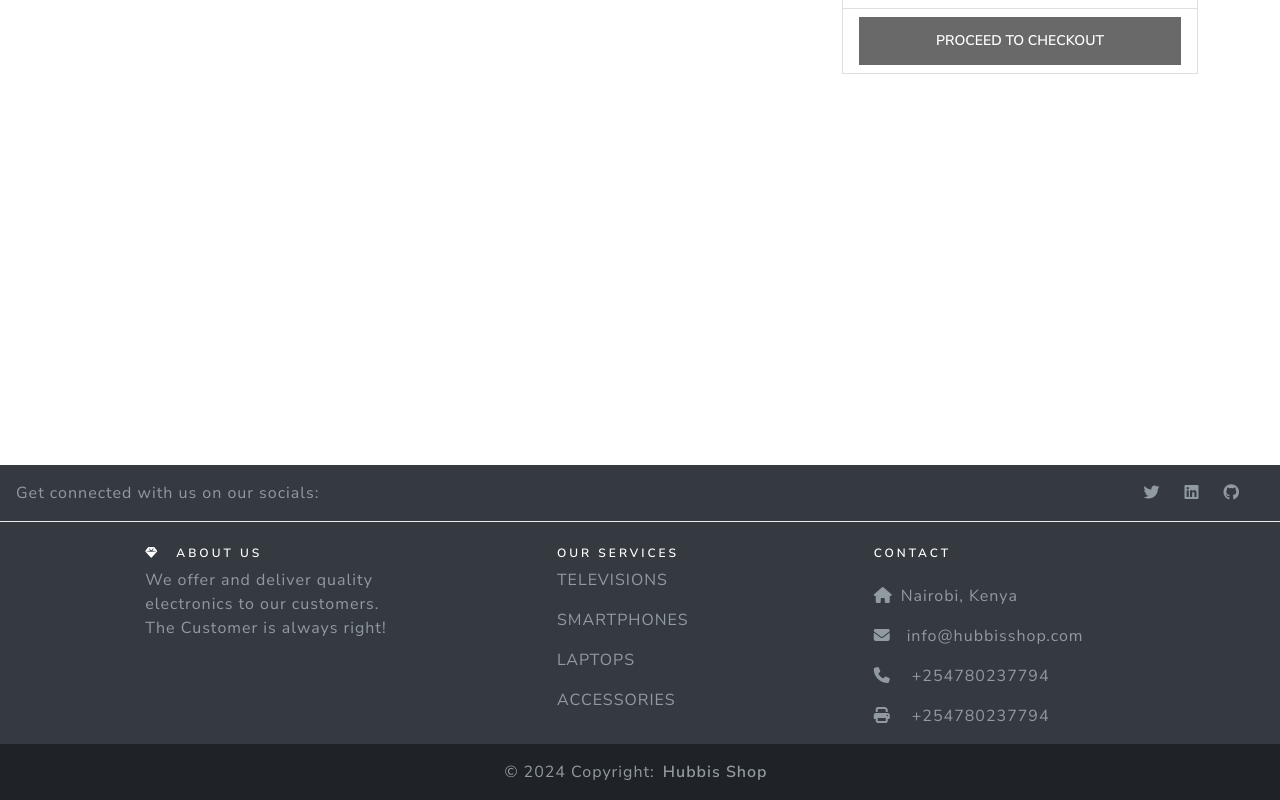
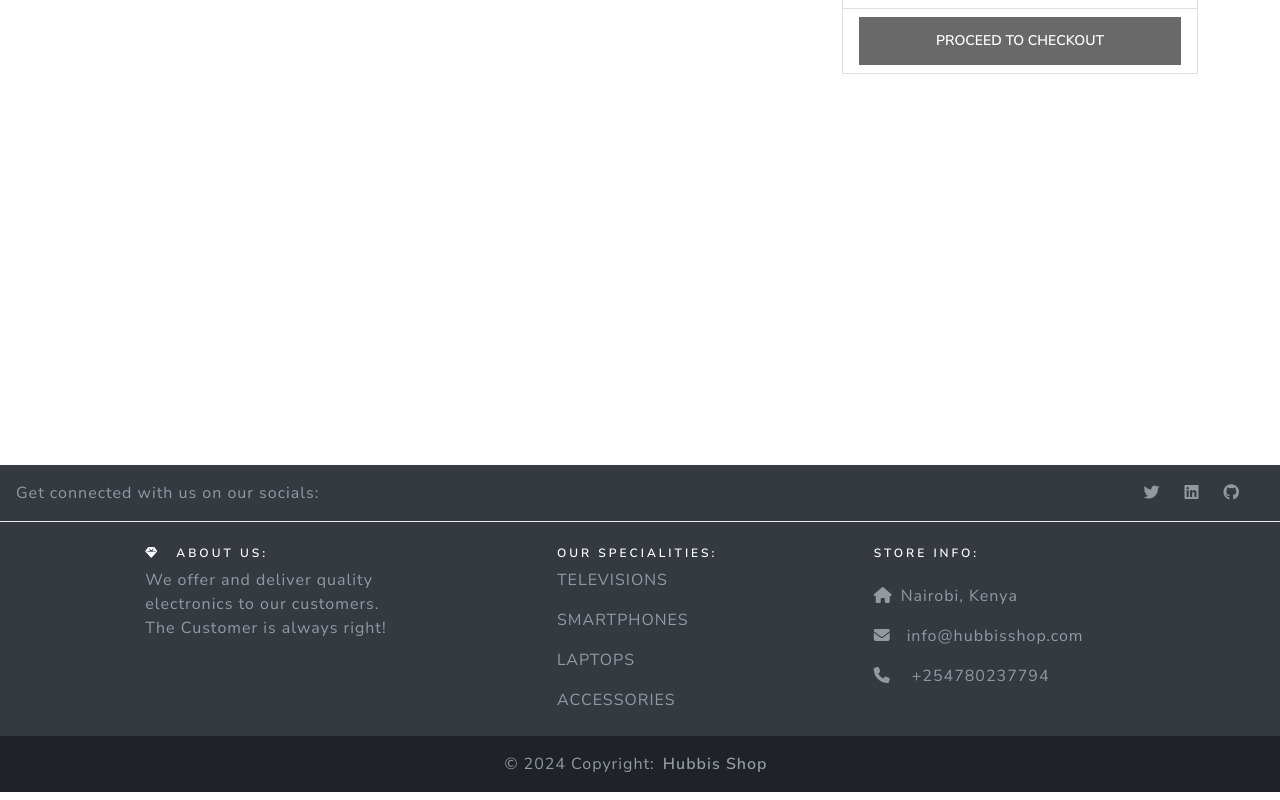
Before and after one commit to NesBet/Hubbis-Shop, a React (Create React App) app in the folder frontend/: page /cart in a window 1280 px wide. Shown: the part 299-1099 px from the top of the page. Built offline with nearby package versions, Linux system fonts and the light colour scheme.

Commit message:
Customizing frontend

```diff
--- a/frontend/src/components/Footer.js
+++ b/frontend/src/components/Footer.js
@@ -30,7 +30,7 @@ function Footer() {
             <MDBCol md="3" lg="4" xl="3" className='mx-auto mb-2'>
               <h6 className='text-uppercase fw-bold mb-2' style={{ color: 'white' }}>
                 <MDBIcon icon="gem" className="me-3" style={{color:'white'}}/>
-                About Us
+                About Us:
               </h6>
               <p>
                 We offer and deliver quality electronics to our customers. The Customer is always right!
@@ -38,7 +38,7 @@ function Footer() {
             </MDBCol>
 
             <MDBCol md="2" lg="2" xl="2" className='mx-auto mb-2'>
-              <h6 className='text-uppercase fw-bold mb-2' style={{ color: 'white' }}>Our Services</h6>
+              <h6 className='text-uppercase fw-bold mb-2' style={{ color: 'white' }}>Our Specialities:</h6>
               <p>
                   TELEVISIONS
               </p>
@@ -78,7 +78,7 @@ function Footer() {
             </MDBCol> */}
 
             <MDBCol md="4" lg="3" xl="3" className='mx-auto mb-md-0 mb-4'>
-              <h6 className='text-uppercase fw-bold mb-4' style={{ color: 'white' }}>Contact</h6>
+              <h6 className='text-uppercase fw-bold mb-4' style={{ color: 'white' }}>Store info: </h6>
               <p>
                 <MDBIcon icon="home" className="me-2" />
                 Nairobi, Kenya
@@ -89,9 +89,6 @@ function Footer() {
               </p>
               <p>
                 <MDBIcon icon="phone" className="me-3" /> +254780237794
-              </p>
-              <p>
-                <MDBIcon icon="print" className="me-3" /> +254780237794
               </p>
             </MDBCol>
           </MDBRow>
```
